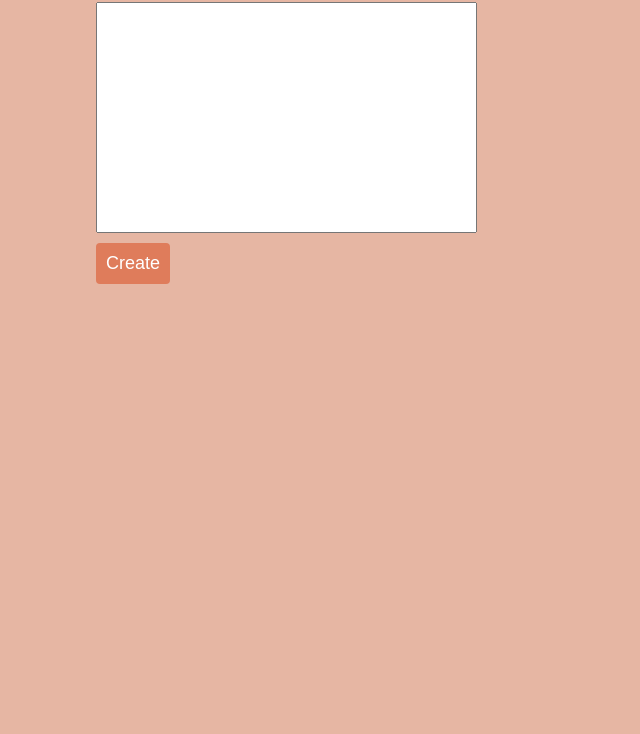
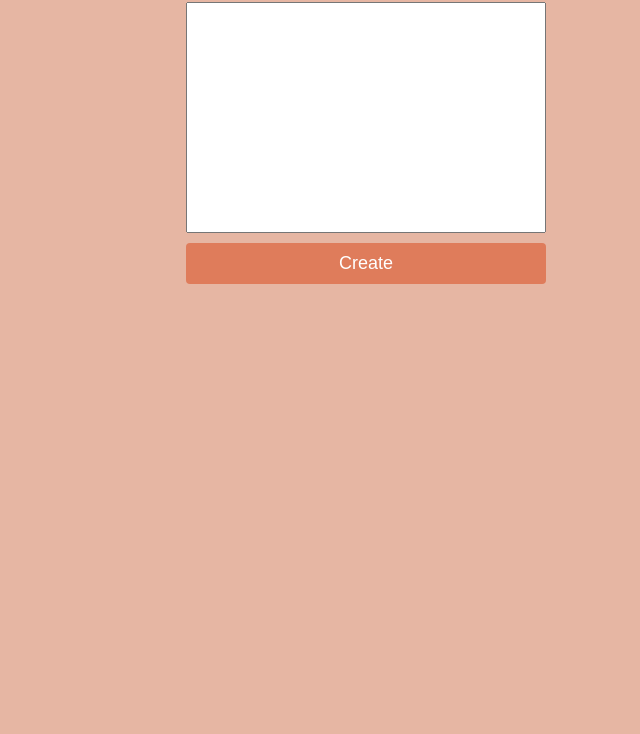
Before and after one commit to GunelMC/notes-js, a plain HTML site: page index.html in a window 1280 px wide. Shown: the part 66-800 px from the top of the page, without its empty margins (274-914 px from the left). Drawn offline with Linux system fonts and the light colour scheme.

Commit message:
changed layout

```diff
--- a/style.css
+++ b/style.css
@@ -1,15 +1,17 @@
 #text {
   display: block;
+	width: 100%;
   resize: none;
+	box-sizing: border-box;
 }
 
 #create {
-  display: flex;
+  width: 100%;
 }
 
 body {
   font-family: 'Roboto', sans-serif;
-  max-width: 540px;
+  max-width: 360px;
   margin: auto;
   background-color: rgb(230, 182, 163);
 	font-size:16px;
```
